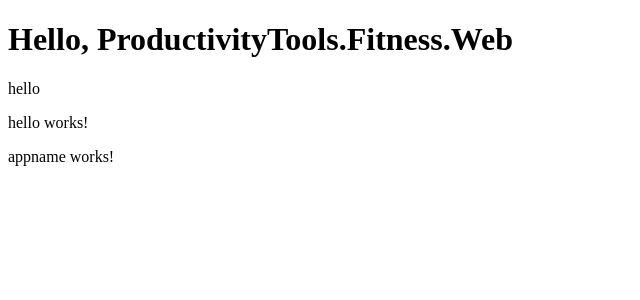
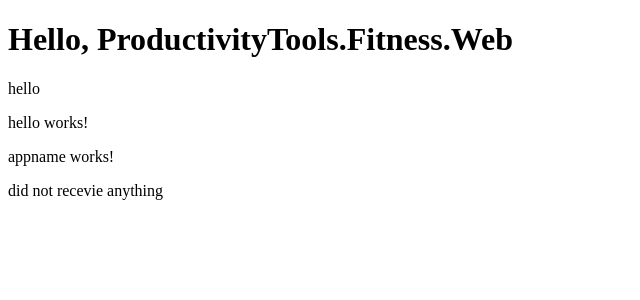
Before and after one commit to ProductivityTools-Fitness/ProductivityTools.Fitness.Web, an Angular app: page / in a window 1280 px wide. Shown: the top 300 px of the page, without its empty margins (0-640 px from the left). Built offline with nearby package versions, Linux system fonts and the light colour scheme; no server answers.

Commit message:
initalizer

```diff
--- a/angular.json
+++ b/angular.json
@@ -2,7 +2,8 @@
   "$schema": "./node_modules/@angular/cli/lib/config/schema.json",
   "version": 1,
   "cli": {
-    "packageManager": "npm"
+    "packageManager": "npm",
+    "analytics": false
   },
   "newProjectRoot": "projects",
   "projects": {
--- a/src/app/console/appname/appname.ts
+++ b/src/app/console/appname/appname.ts
@@ -9,9 +9,10 @@ import { ConsoleService } from '../console.service';
 })
 export class Appname implements OnInit {
   constructor(private consoleService: ConsoleService) {
+    this.serverName="did not recevie anything"
   }
 
-  serverName: string | 'still did not receive anything';
+  serverName: string | undefined;
 
   ngOnInit() {
     this.consoleService.getServerName().subscribe((serverName) => {
```
